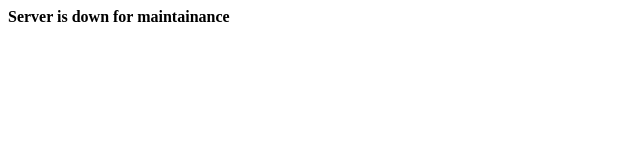
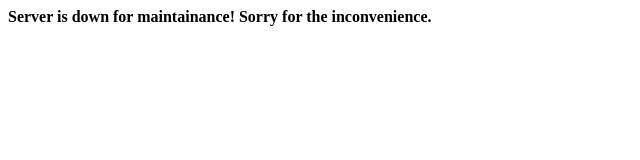
Before and after one commit to BaconManiaGD/baconmaniagd.github.io, a plain HTML site: page maintaincance.html in a window 1280 px wide. Shown: the whole page, without its empty margins (0-640 px from the left). Drawn offline with Linux system fonts and the light colour scheme.

Commit message:
Update maintaincance.html

```diff
--- a/maintaincance.html
+++ b/maintaincance.html
@@ -1,2 +1,2 @@
 <title>Server down</title>
-<body><b>Server is down for maintainance</b></body>
+<body><b>Server is down for maintainance! Sorry for the inconvenience.</b></body>
```
